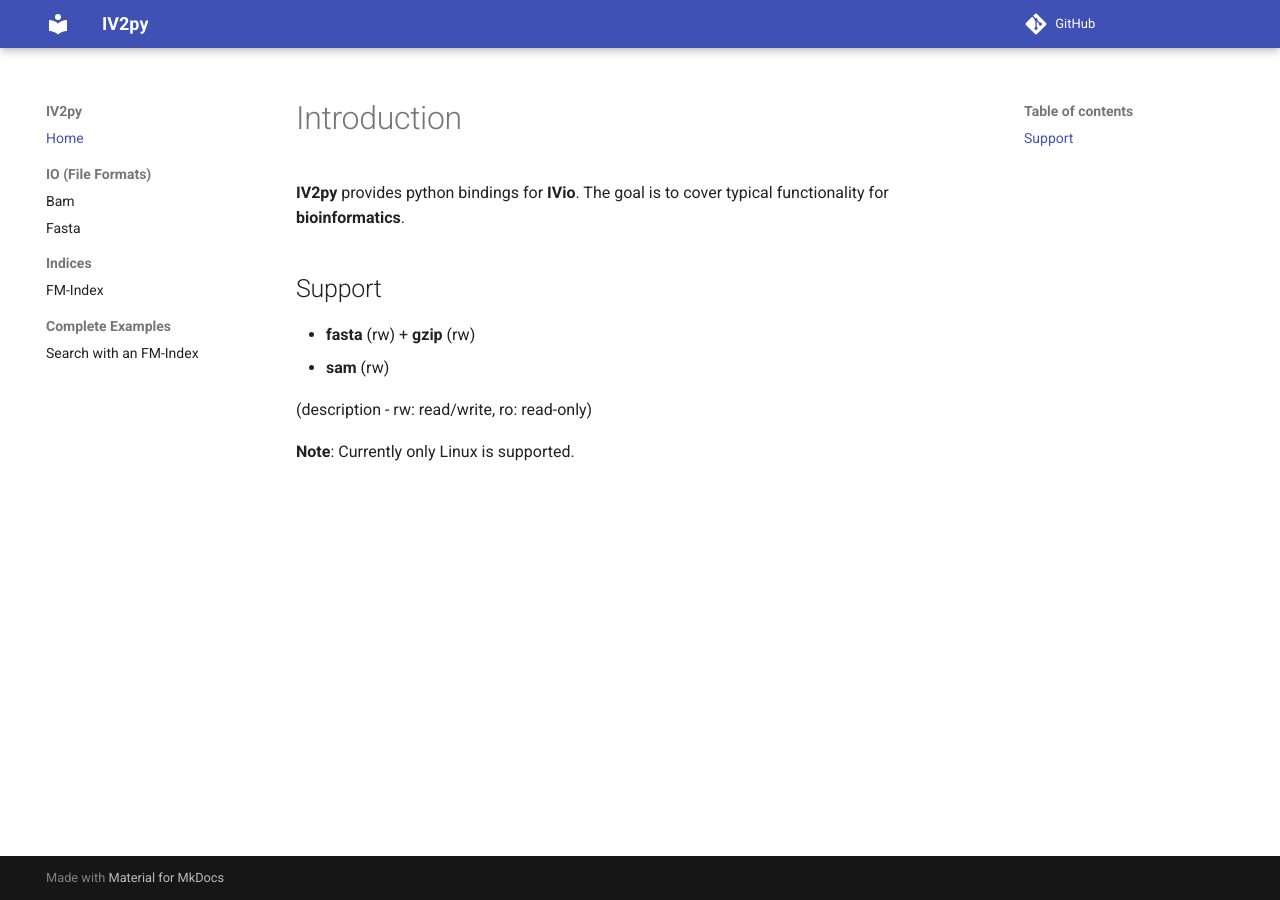
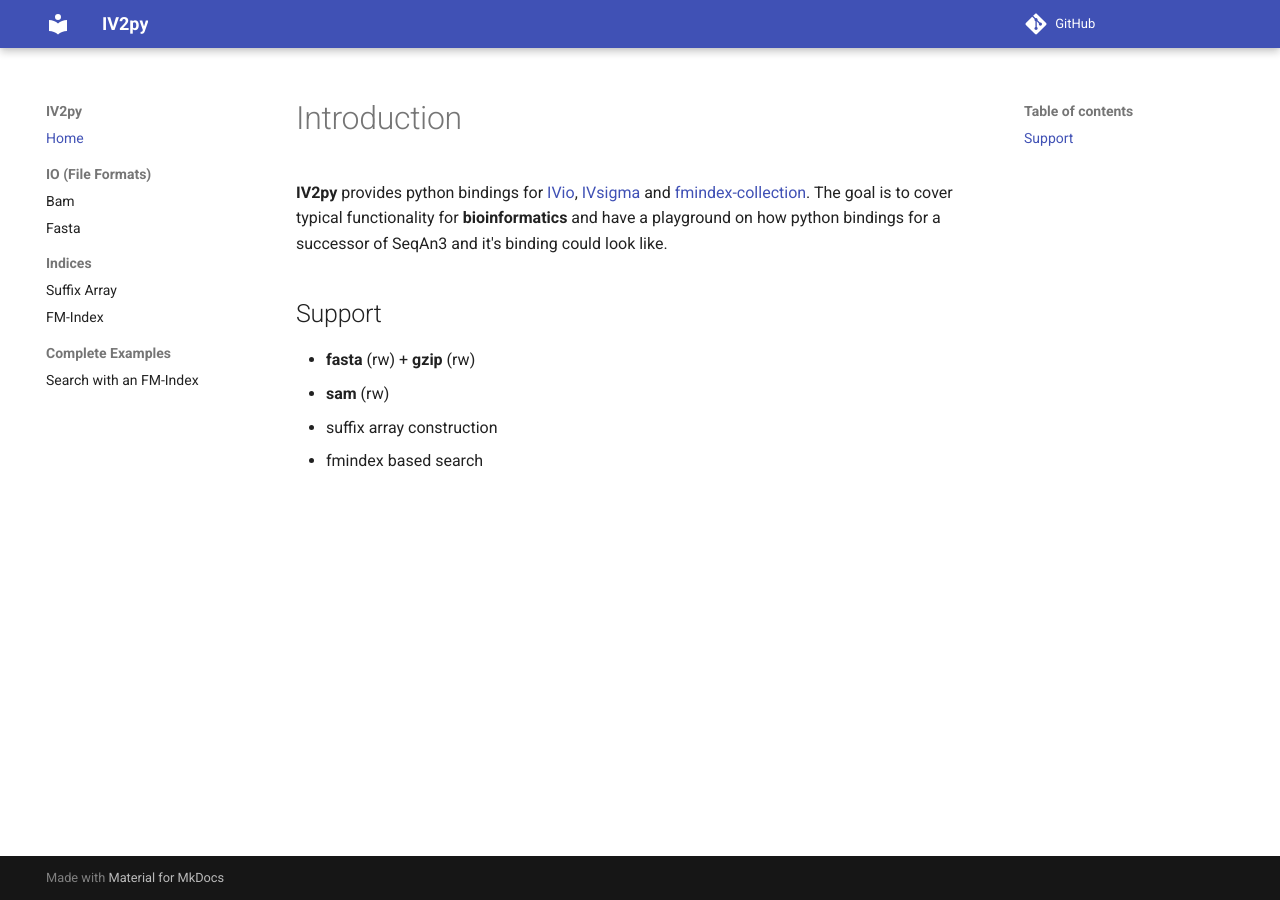
Before and after one commit to mttmartin/IV2py, an MkDocs documentation site: the page built from docs/index.md, in a window 1280 px wide. Built offline with MkDocs 1.6.1 and Material for MkDocs 9.7.7, drawn with Linux system fonts in a browser that asks for light colours; comment, search, counter and statistics services are not loaded.

Commit message:
doc: add documentation for suffixarray

```diff
--- a/docs/index.md
+++ b/docs/index.md
@@ -6,14 +6,12 @@
 
 # Introduction
 
-**IV2py** provides python bindings for **IVio**.
-The goal is to cover typical functionality for **bioinformatics**.
+**IV2py** provides python bindings for [IVio](https://github.com/iv-project/IVio), [IVsigma](https://github.com/iv-project/IVSigma) and [fmindex-collection](https://github.com/SGSSGene/fmindex-collection).
+The goal is to cover typical functionality for **bioinformatics** and have a playground on how python bindings for a successor of SeqAn3 and it's binding could look like.
 
 ## Support
 
  - **fasta** (rw) + **gzip** (rw)
  - **sam** (rw)
-
-(description - rw: read/write, ro: read-only)
-
-**Note**: Currently only Linux is supported.
+ - suffix array construction
+ - fmindex based search
--- a/mkdocs.yml
+++ b/mkdocs.yml
@@ -9,6 +9,7 @@ nav:
     - Bam: formats-bam.md
     - Fasta: formats-fasta.md
   - Indices:
+    - Suffix Array: suffixarray.md
     - FM-Index: fmindex.md
   - Complete Examples:
     - Search with an FM-Index: example-search.md
```
Also changed, not shown: docs/suffixarray.md (added, +52 -0 lines).
